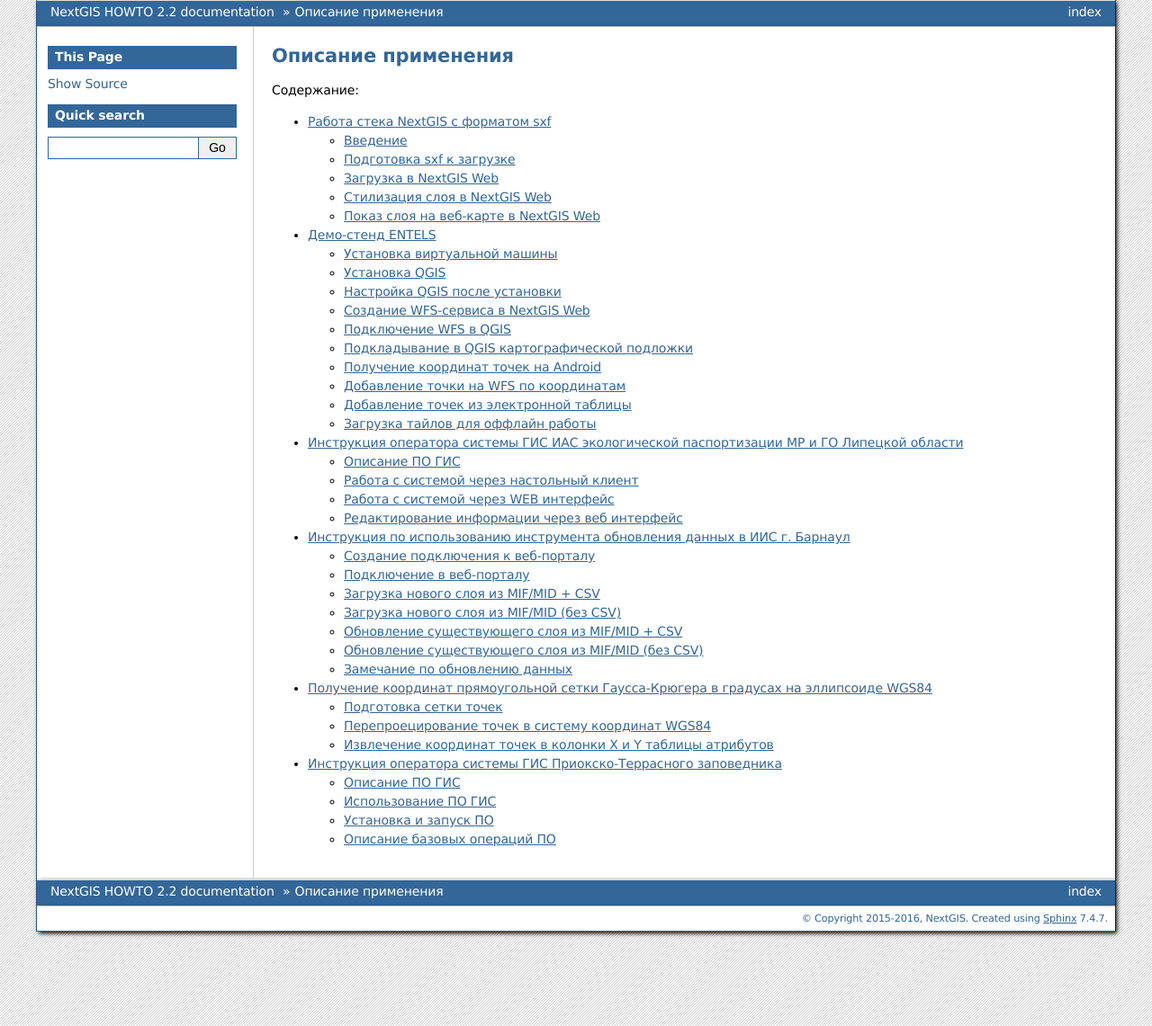
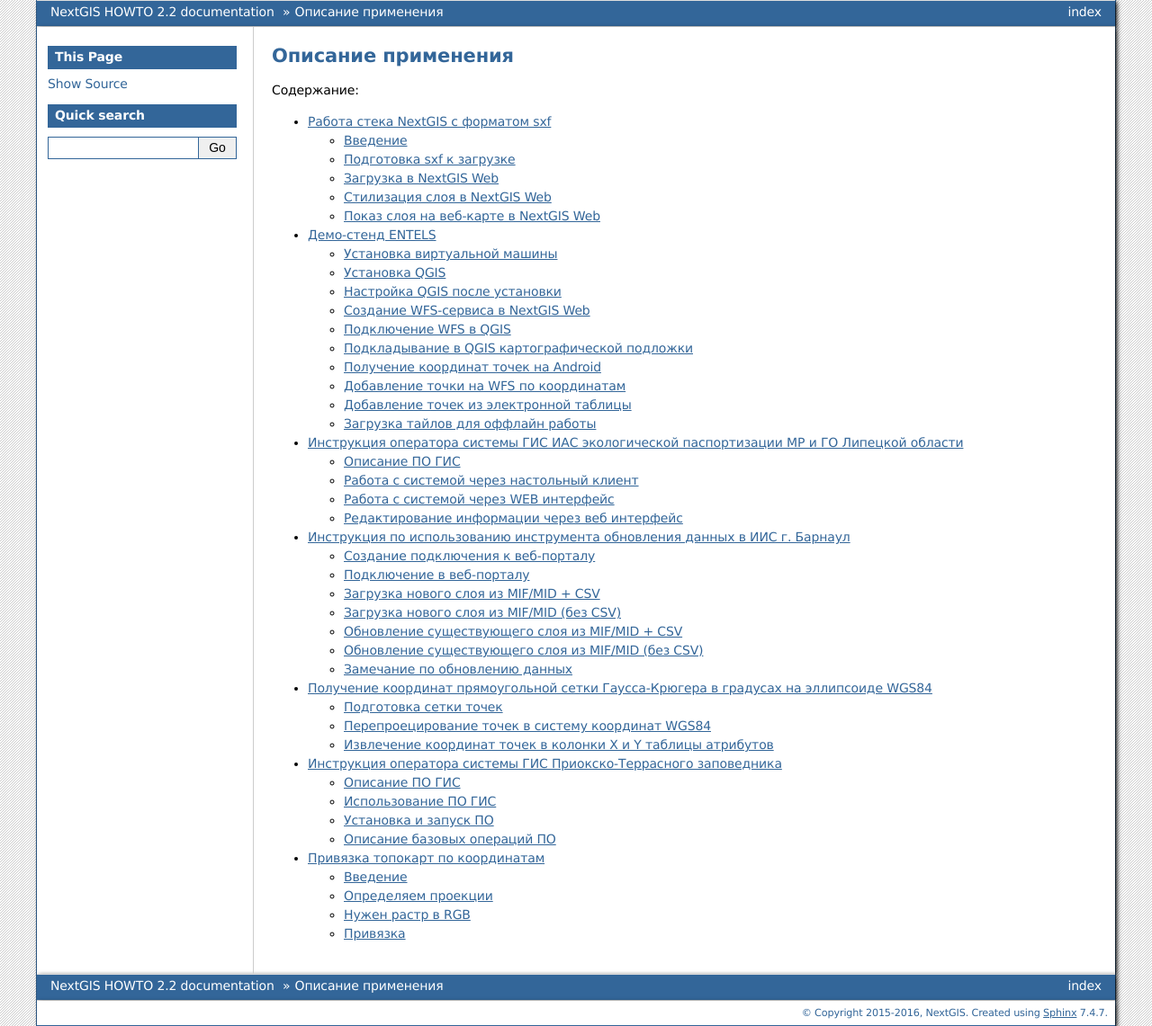
Before and after one commit to nextgis/docs_howto, a Sphinx documentation site: the page built from source/toc.rst, in a window 1280 px wide. Shown: the whole page at 90% size. Built offline with Sphinx 7.4.7, drawn with Linux system fonts in a browser that asks for light colours; formulas are drawn with MathJax 3; some of the changed lines change nothing that is shown.

Commit message:
topo_refrencing

```diff
--- a/source/toc.rst
+++ b/source/toc.rst
@@ -15,3 +15,4 @@
    barnaul
    grid_vertex_extract
    pt-zapovednik
+   topo_georef
--- /dev/null
+++ b/source/topo_georef.rst
@@ -0,0 +1,128 @@
+.. sectionauthor:: Артём Светлов <@nextgis.ru>
+
+.. topo_groref:
+
+Привязка топокарт по координатам
+=====================================
+
+Введение
+----------------------------
+
+В этой инструкции мы возьмём отсканированную топокарту Генштаба, определим её систему координат, и привяжем её по сетке, так что бы получился GeoTIFF.
+Для работы потребуется:
+
+
+#. Отсканиованная топокарта генштаба с зарамочным оформлением - там должны быть подписи.
+#. :program:`NextGIS QGIS`.
+#. Доступ к интернету, где мы будем скачивать разграфки и читать документацию.
+
+
+Определяем проекции
+----------------------------
+
+Рассмотрим файл с картинкой карты в каком-либо графическом просмотрщике. Если у вас много больших растровых файлов, то для их просмотра можно использовать :program:`NextGIS Manager` - он открывает их быстрее, чем графические просмотрщики.
+
+Нам нужно, чтобы на карте были не отрезано зарамочное оформление.
+
+.. figure:: _static/topo_smallmap.png
+   :name: topo_smallmap
+   :align: center
+
+   Пример карты, подходящей для привязки по данной инструкции.
+
+Для привязки карты нужно знать её проекцию. Известно, что наиболее распространёные карты - позднесоветские карты Генштаба имеют проекцию Pulkovo 1942 / Gauss-Krugger zone *. В проекции Гаусс-Крюггера земной шар разделён на зоны по мередианам через 6 градусов, и нам нужно её будет указать. Что бы узнать номер зоны - нужно приблизительно знать координаты места, изображённого на карте.
+
+Скачиваем схему зон Гаусс-Крюггера с гис-лаба на странице http://gis-lab.info/qa/kmgrids.html - ищем ссылку "Скачать разграфку в формате: Shape".
+
+Открываем в :program:`NextGIS QGIS`. загруженный Shape, по желанию делаем его полупрозрачным. Подкладываем знакомую вам картоподложку плагином QuickMapServices, и находим место, которое изображено на топокарте.
+В атрибутах файла схемы зон приведены номера зон UTM и Гаусс-Крюггера (поле называется GK). Запоминаем или записываем это число - это и будет **номер зоны Гаусс-Крюггера**.
+
+
+.. figure:: _static/topo_zone_determine.png
+   :name: topo_zone_determine.png
+   :align: center
+   :width: 15cm
+
+   Определение зоны в NextGIS QGIS.
+
+
+
+Так же может пригодится файл разграфки листов. Их можно скачать на странцие http://gis-lab.info/qa/topogrids.html, но вам нужно знать масштаб карты. В атрибутивной информации приведены названия листов (номенкалатура). Вы можете узнать, в какую зону попадает лист карты, если вы знаете его название, или узнать, какой лист карты искать, если вы знаете место.
+
+
+Нужен растр в RGB
+--------------------------
+
+Посмотрите на файл с картой в файловом менеджере. Вам нужно определить формат файла. Если формат gif - то его нужно будет пересохранить в png, jpg, или tiff. Эту операцию можно сделать в графических редакторах, или в :program:`NextGIS QGIS`. :menuselection:`Растр --> Преобразование --> PCT в RGB`.
+
+Привязка
+-------------------------
+
+Начинаем привязку. В :program:`NextGIS QGIS` нажмите :menuselection:`Растр --> Привязка растров --> Привязка растров`.
+
+
+.. figure:: _static/topo_open_refrencing_window.png
+   :name: topo_open_refrencing_window
+   :align: center
+   :width: 15cm
+
+   Открытие окна привязки растров
+
+Если этого пункта в меню нет - значит модуль не включён. В этом случае идите в настройку модулей :menuselection:`Модули --> Управление модулями`. Найдите модуль "Привязка растров" и включите его.
+
+В окне привязки растров откройте файл с отсканированной картой.
+На экран выведется диалог выбора системы координат. Поскольку этот файл ещё не привязан, то этот диалог мы закроем клавишей Отмена.
+
+
+Приближаемся в левый верхний угол.
+
+Ищем на перекрестиях отметки метровых координат. Эти цифры обозначают миллионы метров.
+Находим инструмент добавить точку, нажимаем на перекрестие. Появляется окно, вводим в X и Y - координаты в метрах.
+Нам нужно 9 точек.
+
+Координаты X написаны за верхней и нижней границами, координаты Y - за правой и левой.
+В них записаны миллионы метров, то есть если написано 6542 - то вводим с клавиатуры это число с тремя нулями: 6542000
+
+
+
+
+После ввода 9 точек, идём в панель Параметры трансформации.
+Выставляем
+
+* Тип трансформации - Полиноминальная 2
+* Метод трансформации - Ланцоша
+* Целевая система координат - Pulkovo 1942 / Gauss Krugger Zone - и тот номер зоны, который определили. В примере мы взяли Кировскую область, она попала в 9 - выставляем Pulkovo 1942 / Gauss-Kruger zone 9, EPSG:28409. В списке будут пункты с Deprecated, а нужно выбрать те, что без Deprecated.
+* Целевой раст - имя нового GeoTIFF.
+
+
+После указания параметров трансформации, и нажатия клавиши ОК - на экране покажутся ошибки трансформации.
+
+Можно включить Параметры - Настройки привязки растров - включить идентификаторы, показать координаты.
+
+.. figure:: _static/topo_refrencing_errors.png
+   :name: topo_refrencing_errors
+   :align: center
+   :width: 15cm
+
+   Пример привязки с большой ошибкой.
+
+На картинке мы наблюдаем длинные красные линиии, а в строке состояния - большую среднюю ошибку. Это произошло из-за ошибки ввода цифровых координат.
+
+Внимательно проверяем введёные цифры. После исправления цифр - заходим снова в окно Параметры трансформации, и нажимаем Ok - тогда пересчитывается средняя ошибка.
+
+
+После исправления, значение средней ошибки уменьшилось с 400 до 1
+
+Запускаем Файл --> Начать привязку растра.
+
+
+Если всё получилось без ошибок, то в :program:`NextGIS QGIS` добавится геопривязанный растр в формате GeoTIFF. Вы можете проверить, как он ложится на слой OSM Mapnik (или под полупрозрачный слой OSM Mapnik).
+
+
+
+.. figure:: _static/topo_refrencing_ok.png
+   :name: topo_refrencing_ok
+   :align: center
+   :width: 15cm
+
+   Карта привязанная точно.
```
Also changed, not shown: source/LipetskRegEcoGIS.rst (line endings or trailing spaces), source/_static/topo_open_refrencing_window.png (added), source/_static/topo_refrencing_errors.png (added), source/_static/topo_refrencing_ok.png (added), source/_static/topo_smallmap.png (added), source/_static/topo_zone_determine.png (added).
